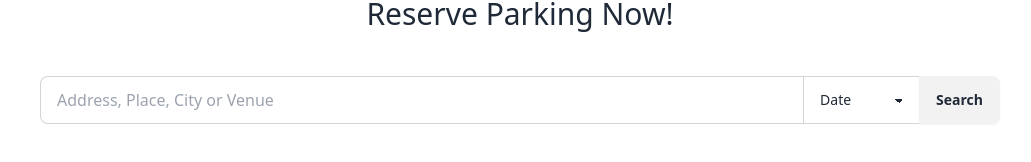
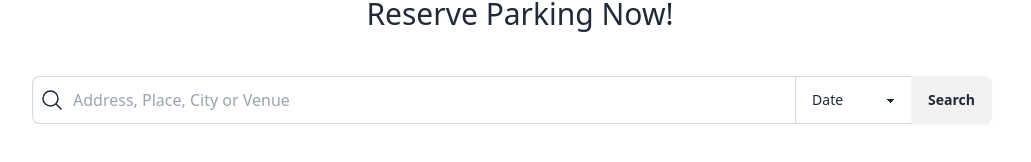
Before and after one commit to pokemon-parKing/parKing-client, a React (Vite) app: page /reservation in a window 1280 px wide. Shown: the part 162-324 px from the top of the page, without its empty margins (120-1151 px from the left). Built offline with nearby package versions, Linux system fonts and the light colour scheme; no server answers.

Commit message:
Add magnifying glass

```diff
--- a/src/components/user-reservation/MapView.jsx
+++ b/src/components/user-reservation/MapView.jsx
@@ -11,13 +11,11 @@ const MapView = () => {
     <div className="flex flex-row w-full">
       <div className="flex flex-col w-full items-center">
         <h3 className="text-2xl pb-5 pt-5">Reserve your spot!</h3>
-
         <MapSideBar />
         <div className="divider pt-5"></div>
         {reservationsList && (
           <div className="flex flex-col items-center pt-5">
             <h3 className="pb-3 text-2xl">{selectedGarage.name}</h3>
-
             <TimeSlotList />
           </div>
         )}
--- a/src/components/user-reservation/SearchBar.jsx
+++ b/src/components/user-reservation/SearchBar.jsx
@@ -24,11 +24,27 @@ const SearchBar = () => {
   };
 
   return (
-    <form onSubmit={handleSubmit} className="w-3/4">
+    <form onSubmit={handleSubmit} className="flex flex-row items-center w-3/4">
+      <div className="mr-[-32px] z-10">
+        <svg
+          xmlns="http://www.w3.org/2000/svg"
+          fill="none"
+          viewBox="0 0 24 24"
+          strokeWidth={1.5}
+          stroke="currentColor"
+          className="w-6 h-6"
+        >
+          <path
+            strokeLinecap="round"
+            strokeLinejoin="round"
+            d="m21 21-5.197-5.197m0 0A7.5 7.5 0 1 0 5.196 5.196a7.5 7.5 0 0 0 10.607 10.607Z"
+          />
+        </svg>
+      </div>
       <div className="join flex justify-center w-full">
         <input
           required
-          className="input input-bordered join-item w-full"
+          className="input input-bordered join-item pl-10 w-full"
           placeholder="Address, Place, City or Venue"
           type="text"
           onChange={(e) => {
```
